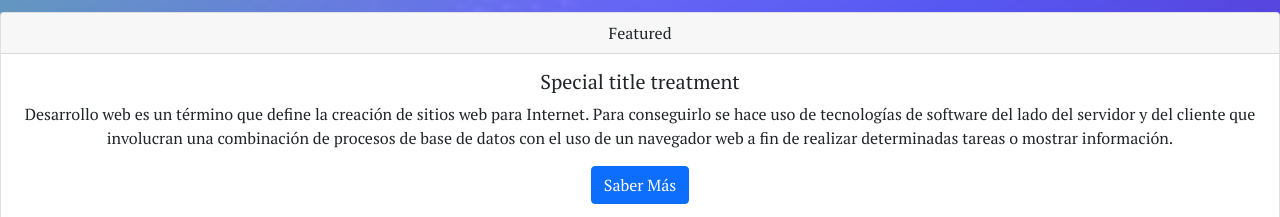
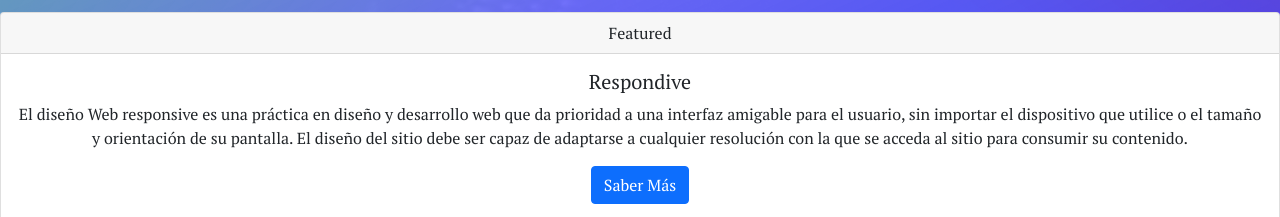
Before and after one commit to sddsergio/PrimeraWeb, a plain HTML site: page index.html in a window 1280 px wide. Shown: the part 2157-2374 px from the top of the page. Drawn offline with nearby package versions, Linux system fonts and the light colour scheme.

Commit message:
Update index.html

```diff
--- a/index.html
+++ b/index.html
@@ -98,9 +98,9 @@
     Featured
   </div>
   <div class="card-body">
-    <h5 class="card-title">Special title treatment</h5>
-    <p class="card-text">Desarrollo web es un término que define la creación de sitios web para Internet. Para conseguirlo se hace uso de tecnologías de software del lado del servidor y del cliente que involucran una combinación de procesos de base de datos con el uso de un navegador web a fin de realizar determinadas tareas o mostrar información.</p>
-    <a href="https://es.wikipedia.org/wiki/Desarrollo_web" target="blank" class="btn btn-primary">Saber Más</a>
+    <h5 class="card-title">Respondive</h5>
+    <p class="card-text">El diseño Web responsive es una práctica en diseño y desarrollo web que da prioridad a una interfaz amigable para el usuario, sin importar el dispositivo que utilice o el tamaño y orientación de su pantalla. El diseño del sitio debe ser capaz de adaptarse a cualquier resolución con la que se acceda al sitio para consumir su contenido.</p>
+    <a href="https://platzi.com/blog/que-es-diseno-responsive/?gclid=CjwKCAiAv_KMBhAzEiwAs-rX1Ni-Y0vfazJJ51Ssc6pYMPlD27hjV4HhKcuT1ZflVDWepEtBOoUYkhoC4WwQAvD_BwE&gclsrc=aw.ds" target="blank" class="btn btn-primary">Saber Más</a>
   </div>
   <div class="card-footer text-muted">
     2 days ago
```
